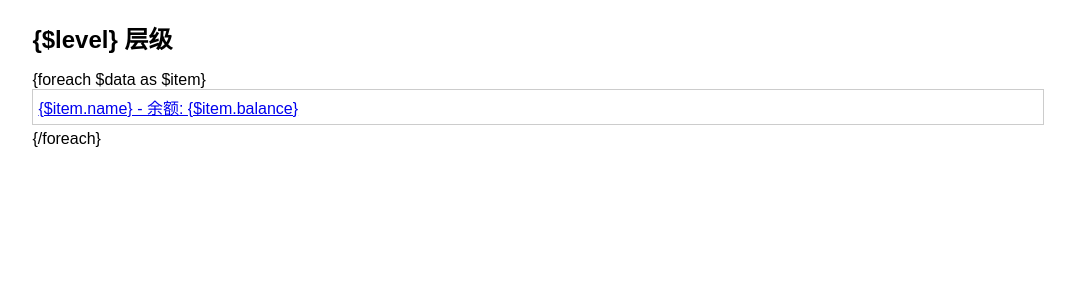
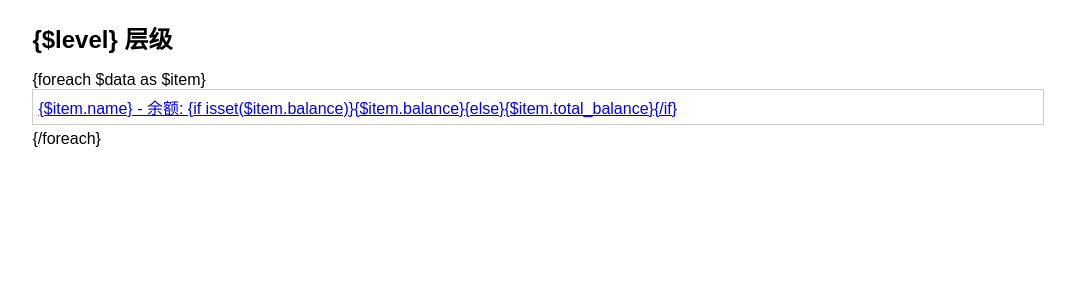
Before and after one commit to mp1802174/puhui, a PHP site: page /app/view/hierarchy/hierarchy.html in a window 1280 px wide. Shown: the top 300 px of the page, without its empty margins (102-1177 px from the left). Run offline with PHP 8.4, Linux system fonts and the light colour scheme.

Commit message:
正确显示市支网员四个层级了

```diff
--- a/app/view/hierarchy/hierarchy.html
+++ b/app/view/hierarchy/hierarchy.html
@@ -20,8 +20,8 @@
             <ul>
                 {foreach $data as $item}
                 <li>
-                    <a href="?level={$next_level}&parent_name={$item.name}">
-                        {$item.name} - 余额: {$item.balance}
+                    <a href="?level={$next_level}&{if isset($item.id)}parent_id={$item.id}{else}parent_name={$item.name}{/if}" target="_blank">
+                        {$item.name} - 余额: {if isset($item.balance)}{$item.balance}{else}{$item.total_balance}{/if}
                     </a>
                 </li>
                 {/foreach}
--- a/runtime/temp/18d199533f12e5bd67f0b67df0eb358b.php
+++ b/runtime/temp/18d199533f12e5bd67f0b67df0eb358b.php
@@ -1,4 +1,4 @@
-<?php /*a:1:{s:59:"I:\phpstudy_pro\WWW\puhui\app\view\hierarchy\hierarchy.html";i:1736510590;}*/ ?>
+<?php /*a:1:{s:59:"I:\phpstudy_pro\WWW\puhui\app\view\hierarchy\hierarchy.html";i:1736513869;}*/ ?>
 <!DOCTYPE html>
 <html lang="en">
 <head>
@@ -21,8 +21,8 @@
             <ul>
                 <?php foreach($data as $item): ?>
                 <li>
-                    <a href="?level=<?php echo htmlentities($next_level); ?>&parent_name=<?php echo htmlentities($item['name']); ?>">
-                        <?php echo htmlentities($item['name']); ?> - 余额: <?php echo htmlentities($item['balance']); ?>
+                    <a href="?level=<?php echo htmlentities($next_level); ?>&<?php if(isset($item['id'])): ?>parent_id=<?php echo htmlentities($item['id']); else: ?>parent_name=<?php echo htmlentities($item['name']); ?><?php endif; ?>" target="_blank">
+                        <?php echo htmlentities($item['name']); ?> - 余额: <?php if(isset($item['balance'])): ?><?php echo htmlentities($item['balance']); else: ?><?php echo htmlentities($item['total_balance']); ?><?php endif; ?>
                     </a>
                 </li>
                 <?php endforeach; ?>
```
Also changed, not shown: 1 other file.
